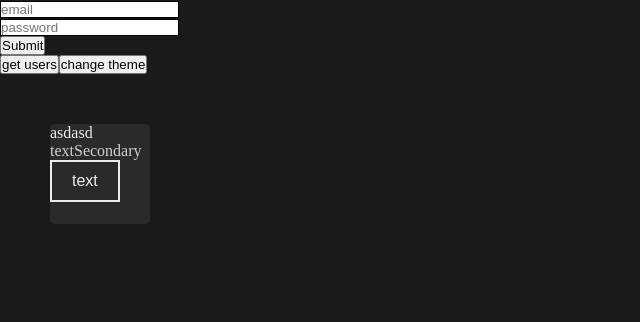
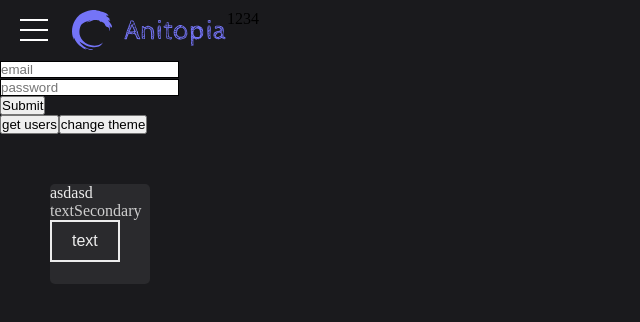
Before and after one commit to ShutSasha/Anitopia, a React (Vite) app in the folder packages/client/: page /login in a window 1280 px wide. Shown: the top 322 px of the page, without its empty margins (0-640 px from the left). Built offline with nearby package versions, Linux system fonts and the light colour scheme; no server answers.

Commit message:
feat: add shared components
- app-wrapper
- flex
- flexWithBackground
remake input, buttom

```diff
--- a/packages/client/package.json
+++ b/packages/client/package.json
@@ -10,7 +10,6 @@
     "preview": "vite preview"
   },
   "dependencies": {
-    "@emotion/css": "^11.13.0",
     "@reduxjs/toolkit": "^2.2.7",
     "async-mutex": "^0.5.0",
     "axios": "^1.7.3",
@@ -19,7 +18,8 @@
     "react-dom": "^18.3.1",
     "react-final-form": "^6.5.9",
     "react-redux": "^9.1.2",
-    "react-router-dom": "^6.26.0"
+    "react-router-dom": "^6.26.0",
+    "styled-components": "^6.1.12"
   },
   "devDependencies": {
     "@types/node": "^22.1.0",
--- a/packages/client/src/modules/auth/pages/login/login.page.tsx
+++ b/packages/client/src/modules/auth/pages/login/login.page.tsx
@@ -3,11 +3,12 @@ import { ILogin } from '~/types/auth/login.type'
 import { Form } from '~shared/components/form/form.component'
 import { Input } from '~shared/components/input/input.component'
 import { siteColors, useTheme } from '~shared/styles/theme.context'
-import { buttonStyles } from './login.styles'
+import { Button } from './login.styles'
 import { useLoginMutation } from '~store/api/authApi'
 import { useAppDispatch } from '~store/store'
 import { login as loginAction } from '~store/features/userSlice'
 import { useLazyGetUsersQuery } from '~store/api/userApi'
+import { AppWrapper } from '~shared/components/app-wrapper/app-wrapper.component'
 
 type LoginResponse = {
   data: {
@@ -48,7 +49,7 @@ export const Login = (): ReactElement => {
   }
 
   return (
-    <div>
+    <AppWrapper>
       <Form handleSubmitForm={handleSubmitForm}>
         <Input name='email' placeholder='email' type='email' />
         <Input name='password' placeholder='password' type='password' />
@@ -69,8 +70,8 @@ export const Login = (): ReactElement => {
       >
         asdasd
         <p style={{ color: siteColors[theme].textSecondary }}>textSecondary</p>
-        <button className={buttonStyles(theme)}>text</button>
+        <Button theme={theme}>text</Button>
       </div>
-    </div>
+    </AppWrapper>
   )
 }
--- a/packages/client/src/modules/auth/pages/login/login.styles.ts
+++ b/packages/client/src/modules/auth/pages/login/login.styles.ts
@@ -1,10 +1,14 @@
-import { css } from '@emotion/css'
+import styled from 'styled-components'
 import { ISiteColors, siteColors } from '~shared/styles/theme.context'
 
-export const buttonStyles = (theme: keyof ISiteColors): string => css`
-  background-color: ${siteColors[theme].main};
-  color: ${siteColors[theme].textPrimary};
-  border: 2px solid ${theme === 'whiteTheme' ? '#000' : '#EDEDED'};
+interface ButtonProps {
+  theme: keyof ISiteColors
+}
+
+export const Button = styled.button<ButtonProps>`
+  background-color: ${({ theme }): string => siteColors[theme].main};
+  color: ${({ theme }): string => siteColors[theme].textPrimary};
+  border: 2px solid ${({ theme }): string => (theme === 'whiteTheme' ? '#000' : '#EDEDED')};
   padding: 10px 20px;
   font-size: 16px;
   cursor: pointer;
@@ -13,7 +17,7 @@ export const buttonStyles = (theme: keyof ISiteColors): string => css`
     color 0.3s ease;
 
   &:hover {
-    background-color: ${siteColors[theme].focusing};
-    color: ${siteColors[theme].textPrimary};
+    background-color: ${({ theme }): string => siteColors[theme].focusing};
+    color: ${({ theme }): string => siteColors[theme].textPrimary};
   }
 `
--- /dev/null
+++ b/packages/client/src/shared/components/app-wrapper/app-wrapper.component.tsx
@@ -0,0 +1,15 @@
+import React, { FC, ReactNode } from 'react'
+import { Header } from '../header/header.component'
+
+interface AppWrapperProps {
+  children: ReactNode
+}
+
+export const AppWrapper: FC<AppWrapperProps> = ({ children }): JSX.Element => {
+  return (
+    <>
+      <Header />
+      {children}
+    </>
+  )
+}
--- /dev/null
+++ b/packages/client/src/shared/components/burger-menu/burger-menu.component.tsx
@@ -0,0 +1,56 @@
+import React, { FC } from 'react'
+import styled from 'styled-components'
+
+interface BurgerMenuProps {
+  margin?: string
+  padding?: string
+}
+
+const StyledBurger = styled.span`
+  position: absolute;
+  top: 45%;
+  display: block;
+  height: 2px;
+  width: 28px;
+  background: white; // переделать тут на theme
+
+  &::before {
+    position: absolute;
+    top: 10px;
+    left: 0;
+    content: '';
+    height: 2px;
+    width: 28px;
+    background: white; // переделать тут на theme
+  }
+
+  &::after {
+    position: absolute;
+    top: -10px;
+    left: 0;
+    content: '';
+    height: 2px;
+    width: 28px;
+    background: white; // переделать тут на theme
+  }
+
+  &:hover {
+  }
+`
+
+const BurgerWrapper = styled.div<BurgerMenuProps>`
+  margin: ${({ margin }): string => margin || '0'};
+  padding: ${({ padding }): string => padding || '0'};
+  width: 28px;
+  height: 28px;
+  position: relative;
+  cursor: pointer;
+`
+
+export const BurgerMenu: FC<BurgerMenuProps> = (props): JSX.Element => {
+  return (
+    <BurgerWrapper {...props}>
+      <StyledBurger />
+    </BurgerWrapper>
+  )
+}
--- /dev/null
+++ b/packages/client/src/shared/components/flex/flex.component.tsx
@@ -0,0 +1,41 @@
+import React, { FC, ReactNode } from 'react'
+import styled from 'styled-components'
+import { ISiteColors, siteColors } from '~shared/styles/theme.context'
+
+interface StyledFlexProps {
+  direction?: string
+  align?: string
+  justify?: string
+  margin?: string
+  padding?: string
+}
+
+interface FlexProps extends StyledFlexProps {
+  children: ReactNode
+}
+
+interface FlexWithBackgroundProps extends FlexProps {
+  theme: keyof ISiteColors
+  background?: string
+}
+
+const StyledFlex = styled.div<StyledFlexProps>`
+  display: flex;
+  flex-direction: ${({ direction }): string => direction || 'row'};
+  align-items: ${({ align }): string => align || 'stretch'};
+  justify-content: ${({ justify }): string => justify || 'flex-start'};
+  margin: ${({ margin }): string => margin || '0'};
+  padding: ${({ padding }): string => padding || '0'};
+`
+
+const StyledFlexWithBackground = styled(StyledFlex)<{ theme: keyof ISiteColors; background?: string }>`
+  backgroudn: ${({ theme, background }): string => (background ? background : siteColors[theme].main)};
+`
+
+export const Flex: FC<FlexProps> = ({ children, ...styles }): JSX.Element => {
+  return <StyledFlex {...styles}>{children}</StyledFlex>
+}
+
+export const FlexWithBackground: FC<FlexWithBackgroundProps> = ({ children, ...styles }): JSX.Element => {
+  return <StyledFlexWithBackground {...styles}>{children}</StyledFlexWithBackground>
+}
--- /dev/null
+++ b/packages/client/src/shared/components/header/header.component.tsx
@@ -0,0 +1,25 @@
+import React, { FC } from 'react'
+import { useTheme } from '~shared/styles/theme.context'
+import { Flex, FlexWithBackground } from '../flex/flex.component'
+import { Logo } from '../logo/logo.component'
+import { BurgerMenu } from '../burger-menu/burger-menu.component'
+
+export const Header: FC = (): JSX.Element => {
+  const { theme } = useTheme()
+
+  return (
+    <FlexWithBackground theme={theme} padding='10px 20px'>
+      <Flex align='center'>
+        <BurgerMenu margin='0 24px 0 0' />
+        <Logo />
+      </Flex>
+      <Flex>
+        <div>1</div>
+        <div>2</div>
+        <div>3</div>
+        <div>4</div>
+      </Flex>
+      <div className='global-chat'></div>
+    </FlexWithBackground>
+  )
+}
--- a/packages/client/src/shared/components/input/input.component.tsx
+++ b/packages/client/src/shared/components/input/input.component.tsx
@@ -1,7 +1,7 @@
 import React, { FC } from 'react'
 
 import { Field } from 'react-final-form'
-import { _input } from './input.styles'
+import { Input as InputStyled } from './input.styles'
 
 interface InputProps {
   name: string
@@ -17,7 +17,7 @@ export const Input: FC<InputProps> = ({ name, labelText, placeholder = '', type
       render={({ input }) => (
         <div>
           {labelText && <label>{labelText}</label>}
-          <input className={_input} placeholder={placeholder} {...input} type={type} />
+          <InputStyled placeholder={placeholder} {...input} type={type} />
         </div>
       )}
     />
--- a/packages/client/src/shared/components/input/input.styles.ts
+++ b/packages/client/src/shared/components/input/input.styles.ts
@@ -1,5 +1,5 @@
-import { css } from '@emotion/css'
+import styled from 'styled-components'
 
-export const _input = css`
+export const Input = styled.input`
   border: 1px solid #000;
 `
--- /dev/null
+++ b/packages/client/src/shared/components/logo/logo.component.tsx
@@ -0,0 +1,16 @@
+import React, { FC } from 'react'
+import styled from 'styled-components'
+
+interface LogoProps {
+  height?: string
+  width?: string
+}
+
+const StyLedImage = styled.img<LogoProps>`
+  height: ${({ height }): string => height || ''};
+  width: ${({ width }): string => width || ''};
+`
+
+export const Logo: FC<LogoProps> = (props): JSX.Element => {
+  return <StyLedImage src='/header-logo.svg' alt='Logo' {...props} />
+}
```
Also changed, not shown: packages/client/public/header-logo.svg (added), 1 other file (tests, documents, lock files or other folders).
